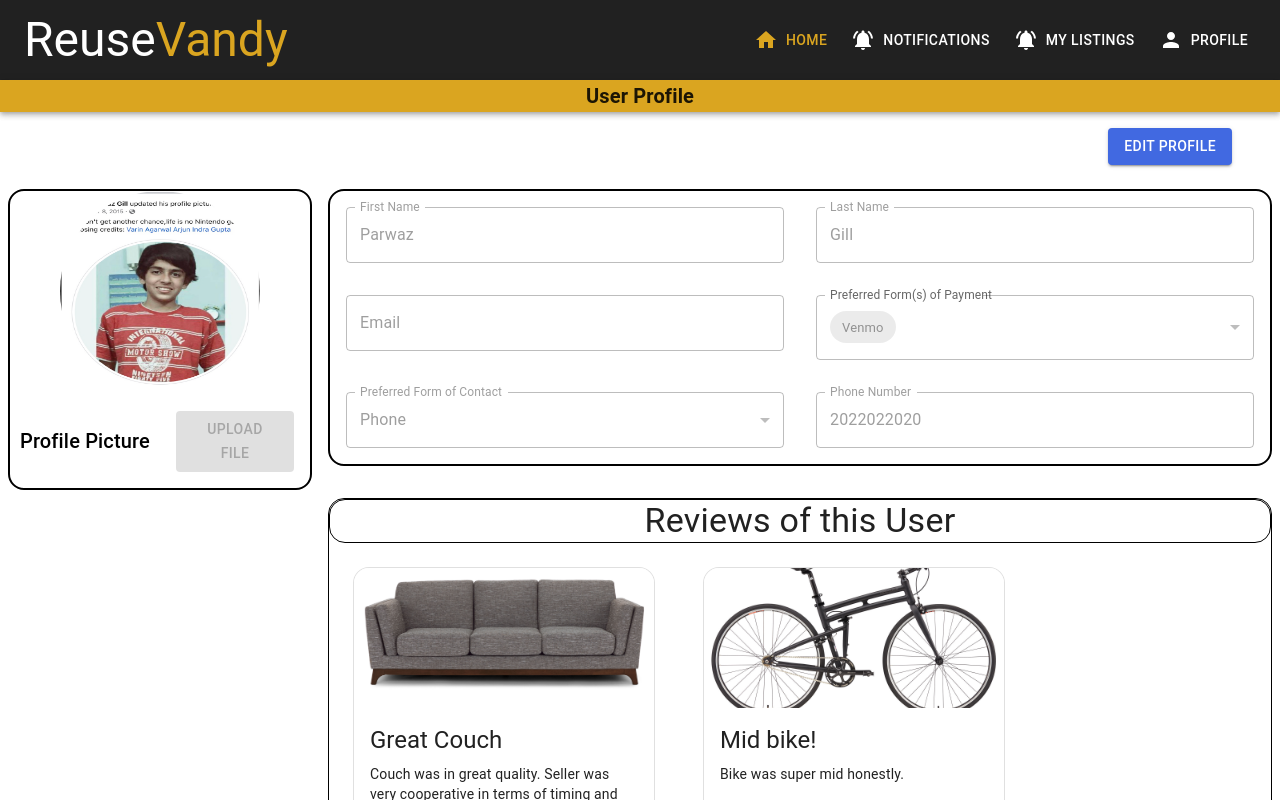
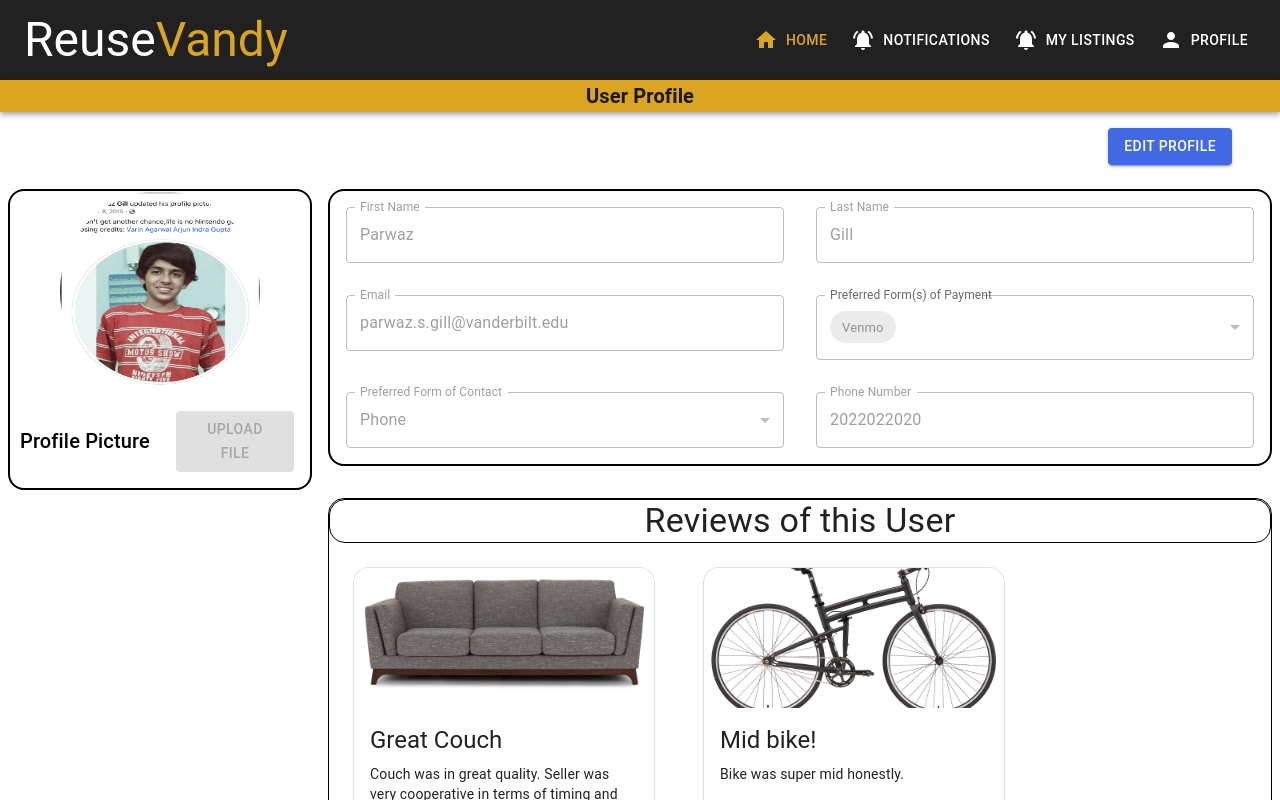
Before and after one commit to malikudit/reuse-vanderbilt, a React (Create React App) app in the folder front-end/: page /profile in a window 1280 px wide. Shown: the top 800 px of the page. Built offline with nearby package versions, Linux system fonts and the light colour scheme.

Commit message:
updated profile for sprint2 presentation

```diff
--- a/front-end/src/pages/Profile.js
+++ b/front-end/src/pages/Profile.js
@@ -253,6 +253,7 @@ export default function Profile() {
                     label="Email"
                     variant={saved ? "outlined" : "filled"}
                     disabled
+                    value="parwaz.s.gill@vanderbilt.edu"
                   />
                 </Grid>
                 <Grid xs={6} padding={2}>
```
